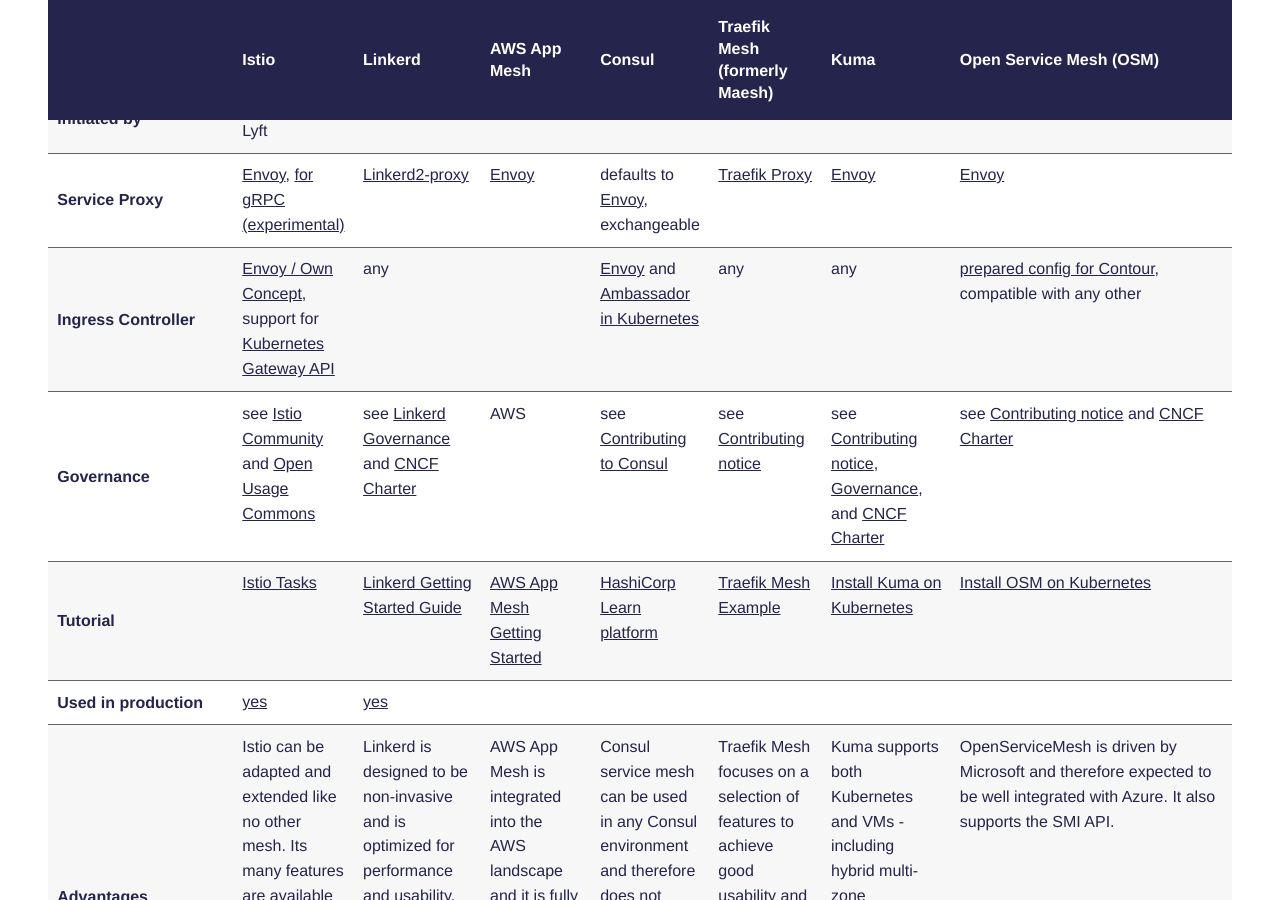
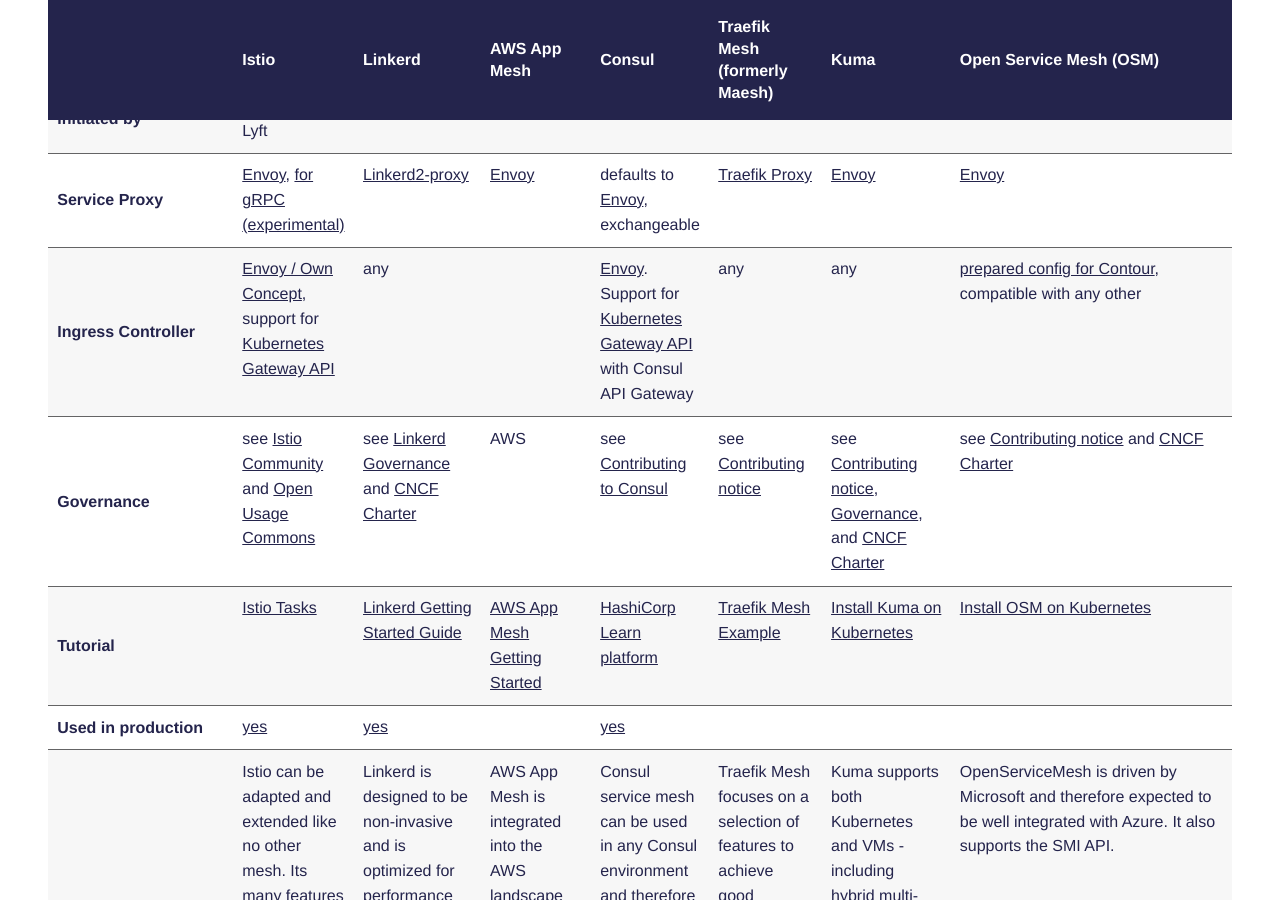
Before and after one commit to servicemesh-es/servicemesh.es, a Jekyll site: the page built from index.md, in a window 1280 px wide and 900 px high, scrolled down 5378 px. Built offline with Jekyll 4.4.1, drawn with Linux system fonts in a browser that asks for light colours; some web fonts are replaced; some of the changed text lies outside the part shown.

Commit message:
Update Consul content
- Add link Consul case studies under production usage.
- Add link to distributed tracing setup instructions.
- Update several URL paths.
- Correct 'mTLS by default' and 'mTLS permissive mode' columns.
- Call out support for Kubernetes Gateway API with Consul API Gateway.

```diff
--- a/_includes/comparison.html
+++ b/_includes/comparison.html
@@ -59,7 +59,7 @@
         <td><a href="https://istio.io/docs/tasks/traffic-management/ingress/" target="_blank">Envoy / Own Concept</a>, support for <a href="https://gateway-api.sigs.k8s.io/" target="_blank">Kubernetes Gateway API</a></td>
         <td>any</td>
         <td></td>
-        <td><a href="https://www.consul.io/docs/connect/gateways/ingress-gateway" target="_blank">Envoy</a> and <a href="https://www.consul.io/docs/k8s/connect/ambassador" target="_blank">Ambassador in Kubernetes</a></td>
+        <td><a href="https://www.consul.io/docs/connect/gateways#ingress-gateways" target="_blank">Envoy</a>. Support for <a href="https://gateway-api.sigs.k8s.io/" target="_blank">Kubernetes Gateway API</a> with Consul API Gateway</td>
         <td>any</td>
         <td>any</td>
         <td><a href="https://release-v0-11.docs.openservicemesh.io/docs/guides/traffic_management/ingress/" target="_blank">prepared config for Contour</a>, compatible with any other</td>
@@ -89,7 +89,7 @@
             <td><a href="https://istio.io/about/community/customers/" target="_blank">yes</a></td>
             <td><a href="https://github.com/linkerd/linkerd2/blob/master/ADOPTERS.md" target="_blank">yes</a></td>
             <td></td>
-            <td></td>
+            <td><a href="https://www.hashicorp.com/resources?type=case-study&products=consul" target="_blank">yes</a></td>
             <td></td>
             <td></td>
             <td></td>
@@ -179,7 +179,7 @@
         <td>yes</td>
       </tr>
       <tr>
-        <th scope="row">CNI plugin <small class="form-text">to avoid pod network priviledges</small></th>
+        <th scope="row">CNI plugin <small class="form-text">to avoid pod network privileges</small></th>
         <td><a href="https://istio.io/latest/docs/setup/additional-setup/cni/" target="_blank">yes</a>, in beta</td>
         <td><a href="https://linkerd.io/2/features/cni/" target="_blank">yes</a></td>
         <td><a href="https://docs.aws.amazon.com/AmazonECS/latest/APIReference/API_ProxyConfiguration.html" target="_blank">yes</a></td>
@@ -210,7 +210,7 @@
         <td><a href="https://cloud.google.com/istio" target="_blank">Google Cloud</a>, <a href="https://www.alibabacloud.com/help/doc-detail/89805.htm" target="_blank">Alibaba Cloud</a>, <a href="https://cloud.ibm.com/docs/containers?topic=containers-istio" target="_blank">IBM Cloud</a></td>
         <td><a href="https://marketplace.digitalocean.com/apps/linkerd" target="_blank">DigitalOcean</a></td>
         <td><a href="https://aws.amazon.com/app-mesh/" target="_blank">AWS</a></td>
-        <td><a href="https://cloud.hashicorp.com/#consul" target="_blank">HCP Consul on AWS</a>, <a href="https://www.hashicorp.com/products/consul/service-on-azure/" target="_blank">Microsoft Azure</a></td>
+        <td><a href="https://cloud.hashicorp.com/products/consul" target="_blank">HCP Consul on AWS</a>, <a href="https://www.hashicorp.com/products/consul/service-on-azure/" target="_blank">Microsoft Azure</a></td>
         <td></td>
         <td></td>
         <td><a href="https://docs.microsoft.com/en-us/azure/aks/servicemesh-osm-about" target="_blank">Microsoft Azure</a></td>
@@ -233,7 +233,7 @@
         <td><a href="https://www.consul.io/docs/k8s/installation/multi-cluster" target="_blank">yes</a></td>
         <td>no</td>
         <td><a href="https://kuma.io/docs/latest/documentation/deployments/" target="_blank">yes</a></td>
-        <td><a href="https://github.com/openservicemesh/osm/issues/3456" target="_blank">planned</a>></td>
+        <td><a href="https://github.com/openservicemesh/osm/issues/3456" target="_blank">planned</a></td>
       </tr>
     </tbody>
     <thead style="background-color: white; color: #ff4d67">
@@ -374,7 +374,7 @@
         <td>yes, <a href="https://istio.io/docs/tasks/observability/distributed-tracing/jaeger/" target="_blank">Jaeger</a> or <a href="https://istio.io/docs/tasks/observability/distributed-tracing/zipkin/" target="_blank">Zipkin</a> for nonprod environments</td>
         <td><a href="https://linkerd.io/2/features/distributed-tracing/" target="_blank">Jaeger</a>, in an extension</td>
         <td><a href="https://docs.aws.amazon.com/xray/latest/devguide/xray-services-appmesh.html" target="_blank">yes, AWS X-Ray</a></td>
-        <td><a href="https://github.com/hashicorp/consul-demo-tracing" target="_blank">no</a></td>
+        <td><a href="https://www.consul.io/docs/connect/distributed-tracing" target="_blank">yes</a></td>
         <td><a href="https://github.com/traefik/mesh/pull/79" target="_blank">yes, Jaeger</a></td>
         <td><a href="https://kuma.io/docs/latest/policies/traffic-trace/" target="_blank">yes, Jaeger</a></td>
         <td><a href="https://docs.openservicemesh.io/docs/tasks_usage/observability/tracing/#automatically-provision-jaeger">yes (install with flag), Jaeger</a></td>
@@ -401,7 +401,7 @@
         <td><a href="https://istio.io/docs/tasks/traffic-management/traffic-shifting/#apply-weight-based-routing" target="_blank">yes</a></td>
         <td><a href="https://linkerd.io/2/features/traffic-split/" target="_blank">yes</a>, through <a href="https://github.com/servicemeshinterface/smi-spec/blob/master/apis/traffic-split/v1alpha3/traffic-split.md" target="_blank">SMI</a></td>
         <td><a href="https://docs.aws.amazon.com/app-mesh/latest/APIReference/API_CreateRoute.html" target="_blank">yes</a></td>
-        <td><a href="https://www.consul.io/docs/agent/config-entries/service-splitter" target="_blank">yes</a></td>
+        <td><a href="https://www.consul.io/docs/connect/config-entries/service-splitter" target="_blank">yes</a></td>
         <td>yes, through <a href="https://github.com/servicemeshinterface/smi-spec/blob/master/apis/traffic-split/v1alpha3/traffic-split.md" target="_blank">SMI</a></td>
         <td><a href="https://kuma.io/docs/latest/policies/traffic-route" target="_blank">yes</a></td>
         <td>yes, through <a href="https://github.com/servicemeshinterface/smi-spec/blob/master/apis/traffic-split/v1alpha3/traffic-split.md" target="_blank">SMI</a></td>
@@ -411,7 +411,7 @@
         <td><a href="https://istio.io/docs/tasks/traffic-management/request-routing/" target="_blank">yes</a></td>
         <td>planned</td>
         <td><a href="https://docs.aws.amazon.com/app-mesh/latest/APIReference/API_CreateRoute.html" target="_blank">yes</a> </td>
-        <td><a href="https://www.consul.io/docs/agent/config-entries/service-router" target="_blank">yes</a></td>
+        <td><a href="https://www.consul.io/docs/connect/config-entries/service-router" target="_blank">yes</a></td>
         <td>no</td>
         <td><a href="https://kuma.io/docs/latest/policies/traffic-route/#l7-traffic-split" target="_blank">yes</a>, with transformations</td>
         <td>Header-based via <a href="https://github.com/servicemeshinterface/smi-spec/blob/master/apis/traffic-split/v1alpha3/traffic-split.md" target="_blank">SMI</a></td>
@@ -438,7 +438,7 @@
         <td><a href="https://istio.io/docs/concepts/traffic-management/#timeouts" target="_blank">yes</a></td>
         <td><a href="https://linkerd.io/2/features/retries-and-timeouts/" target="_blank">yes</a></td>
         <td><a href="https://docs.aws.amazon.com/app-mesh/latest/userguide/routes.html"target="_blank">yes</a></td>
-        <td><a href="https://www.consul.io/docs/agent/config-entries/service-router#requesttimeout" target="_blank">yes</td>
+        <td><a href="https://www.consul.io/docs/connect/config-entries/service-router#requesttimeout" target="_blank">yes</td>
         <td><a href="https://doc.traefik.io/traefik-mesh/configuration/#retry" target="_blank">yes</a></td>
         <td>yes, <a href="https://kuma.io/docs/latest/policies/retry/" target="_blank">retry</a> and <a href="https://kuma.io/docs/1.1.0/policies/timeout" target="_blank">timeout</a></td>
         <td>no</td>
@@ -448,7 +448,7 @@
         <td><a href="https://istio.io/latest/docs/reference/config/networking/virtual-service/#HTTPMatchRequest" target="_blank">yes</a></td>
         <td><a href="https://linkerd.io/2/tasks/configuring-retries/" target="_blank">yes</a></td>
         <td><a href="https://docs.aws.amazon.com/app-mesh/latest/APIReference/API_CreateRoute.html" target="_blank">yes</a></td>
-        <td><a href="https://www.consul.io/docs/agent/config-entries/service-router#requesttimeout" target="_blank">yes</a></td>
+        <td><a href="https://www.consul.io/docs/connect/config-entries/service-router#requesttimeout" target="_blank">yes</a></td>
         <td>no</td>
         <td>no</td>
         <td>no</td>
--- a/_includes/implementations.html
+++ b/_includes/implementations.html
@@ -31,7 +31,7 @@
         </div>
 
         <div class="list-teaser list-teaser__body">
-          <a href="https://www.hashicorp.com/products/consul/service-mesh" target="_blank" class="link-block">
+          <a href="https://www.consul.io/use-cases/multi-platform-service-mesh" target="_blank" class="link-block">
             <div style="height: 110px; text-align: center" class="link-block" >
               <span class="helper"></span>
               <img src="img/consul.png"/ class="img-center" style="max-height: 110px" height="75px">
```
Also changed, not shown: other parts of _includes/comparison.html (+3 -3 lines).
